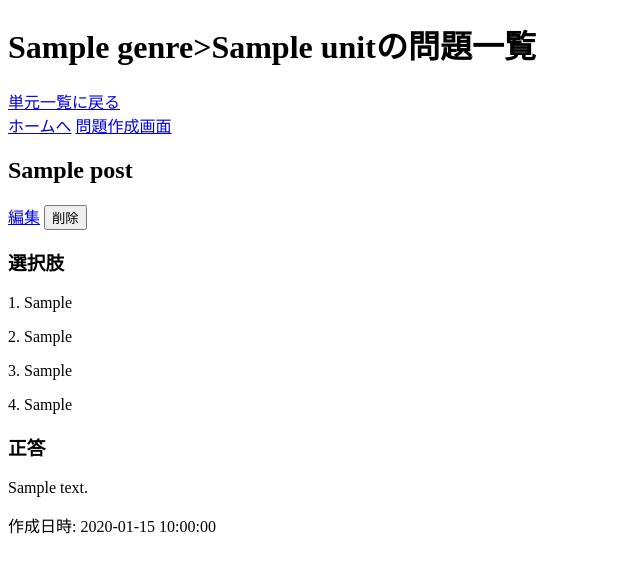
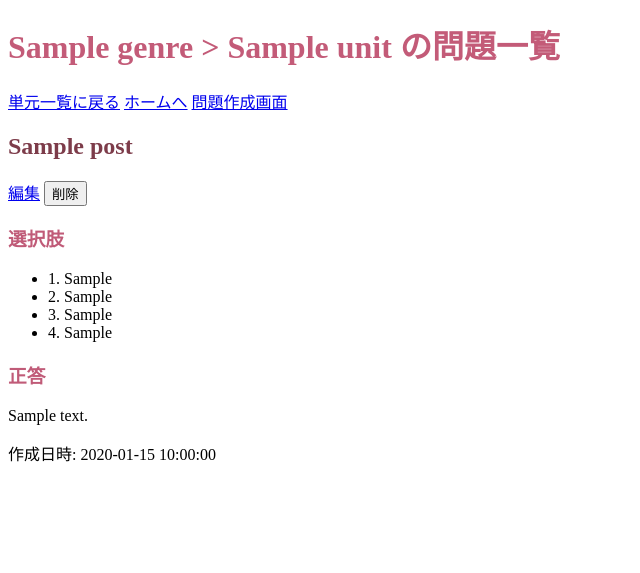
Before and after one commit to taipiwiq/beta, a Python web app: template beta/admin_app/templates/unit_home.html in a window 1280 px wide. Shown: the top 573 px of the page, without its empty margins (0-640 px from the left). Run offline with Jinja, Linux system fonts and the light colour scheme; the template is opened without the code that fills it: most values are stand-ins (such as "Sample title", 1, 10 or a date in 2020).

Commit message:
Update unit_home.html

```diff
--- a/beta/admin_app/templates/unit_home.html
+++ b/beta/admin_app/templates/unit_home.html
@@ -1,29 +1,45 @@
 {% extends "base.html" %}
 {% block content %}
 
-    <h1>{{ genre.name }}>{{ unit.name }}の問題一覧</h1>
+<div class="container py-4" style="max-width: 900px;">
+  <h1 class="mb-4" style="color: #C35B78;">
+    {{ genre.name }} &gt; {{ unit.name }} の問題一覧
+  </h1>
 
-    <a href="{{ url_for('admin.unit_list', genre_id=genre.id) }}"><div>単元一覧に戻る</div></a>
-    <a href="{{ url_for('admin.home') }}">ホームへ</a>
-    <a href="{{ url_for('admin.create', unit_id=unit.id) }}">問題作成画面</a>
+  <div class="mb-4 d-flex flex-wrap gap-2">
+    <a href="{{ url_for('admin.unit_list', genre_id=genre.id) }}" class="btn btn-outline-secondary rounded-pill">単元一覧に戻る</a>
+    <a href="{{ url_for('admin.home') }}" class="btn btn-outline-primary rounded-pill">ホームへ</a>
+    <a href="{{ url_for('admin.create', unit_id=unit.id) }}" class="btn btn-primary rounded-pill">問題作成画面</a>
+  </div>
 
-    {% for post in posts %}
+  {% for post in posts %}
+  <article class="mb-4 p-4 bg-white rounded shadow-sm border border-light">
+    <div class="d-flex justify-content-between align-items-center mb-2">
+      <h2 class="h5 mb-0" style="color: #7D3C4A;">{{ post.question }}</h2>
+      <div>
+        <a href="/{{post.id}}/update" class="btn btn-sm btn-outline-info rounded-pill me-2">編集</a>
+        <form action="{{ url_for('admin.delete_post', post_id=post.id) }}" method="POST" style="display:inline;" onsubmit="return confirm('削除してもよろしいですか？');">
+          <button type="submit" class="btn btn-sm btn-outline-danger rounded-pill">削除</button>
+        </form>
+      </div>
+    </div>
 
-    <article>
-        <h2>{{ post.question }}</h2>
-        <a href="/{{post.id}}/update" role="button">編集</a>
-        <form action="{{ url_for('admin.delete_post', post_id=post.id) }}" method="POST" style="display:inline;" onsubmit="return confirm('削除してもよろしいですか？');">
-            <button type="submit">削除</button>
-        </form>
-        <h3>選択肢</h3>
-            <p>1. {{ post.select1 }}</p>
-            <p>2. {{ post.select2 }}</p>
-            <p>3. {{ post.select3 }}</p>
-            <p>4. {{ post.select4 }}</p>
-        <h3>正答</h3>
-        <p>{{ post.answer }}</p>
-        <p>作成日時: {{ post.created_at }}</p>
-    </article>
+    <h3 class="h6 mt-3" style="color: #C05B78;">選択肢</h3>
+    <ul class="list-group list-group-flush mb-3">
+      <li class="list-group-item px-0">1. {{ post.select1 }}</li>
+      <li class="list-group-item px-0">2. {{ post.select2 }}</li>
+      <li class="list-group-item px-0">3. {{ post.select3 }}</li>
+      <li class="list-group-item px-0">4. {{ post.select4 }}</li>
+    </ul>
 
-    {% endfor %}
+    <h3 class="h6" style="color: #C05B78;">正答</h3>
+    <p class="fw-semibold">{{ post.answer }}</p>
+
+    <p class="text-muted small">作成日時: {{ post.created_at }}</p>
+  </article>
+  {% else %}
+    <p class="text-center text-muted">まだ問題が登録されていません。</p>
+  {% endfor %}
+</div>
+
 {% endblock %}
```
